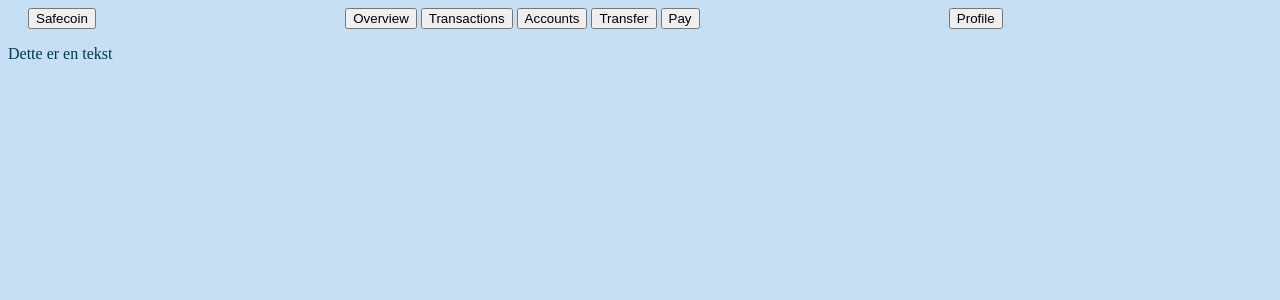
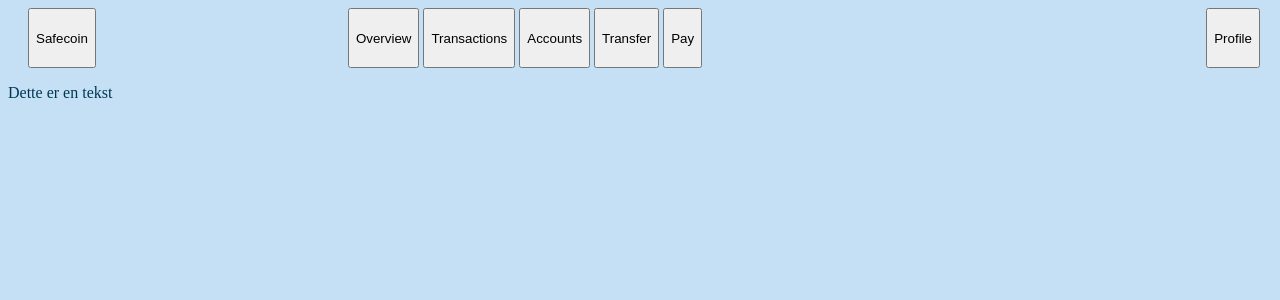
Before and after one commit to Levang/dat250-prosjekt, a Flask app: page /overview in a window 1280 px wide. Shown: the top 300 px of the page. Run offline with Flask 2, Linux system fonts and the light colour scheme.

Commit message:
fikset knapper

```diff
--- a/src/safecoin/static/css/stylesheet.css
+++ b/src/safecoin/static/css/stylesheet.css
@@ -15,6 +15,7 @@
 body {
     background-color: var(--lightblue2);
     color: var(--blue2);
+    margin-right: 0px;
 }
 
 .menubar {
@@ -22,9 +23,18 @@ body {
     padding-left: 20px;
     padding-right: 20px;
     grid-auto-flow: column;
+    align-items: end;
 }
 
 .pages{
     gap: 20px;
+}
 
+.menubar button {
+    height: 60px;
 }
+
+.profile{
+    text-align: right;
+    color:red;
+}
--- a/src/safecoin/templates/base.html
+++ b/src/safecoin/templates/base.html
@@ -12,7 +12,6 @@
         <div class="safecoin">
             <button type="button">Safecoin</button>
         </div>
-
         <div class="pages">
             <button type="button">Overview</button>
             <button type="button">Transactions</button>
@@ -20,13 +19,12 @@
             <button type="button">Transfer</button>
             <button type="button">Pay</button>
         </div>
-
         <div class="profile">
-    <button type="button" class="pages">Profile</button>
+            <button type="button">Profile</button>
         </div>
-
     </div>
 </body>
+
     {% block body %}{% endblock %}
-</body>
+
 </html>
```
Lines whose indentation alone changed are shown as unchanged.
